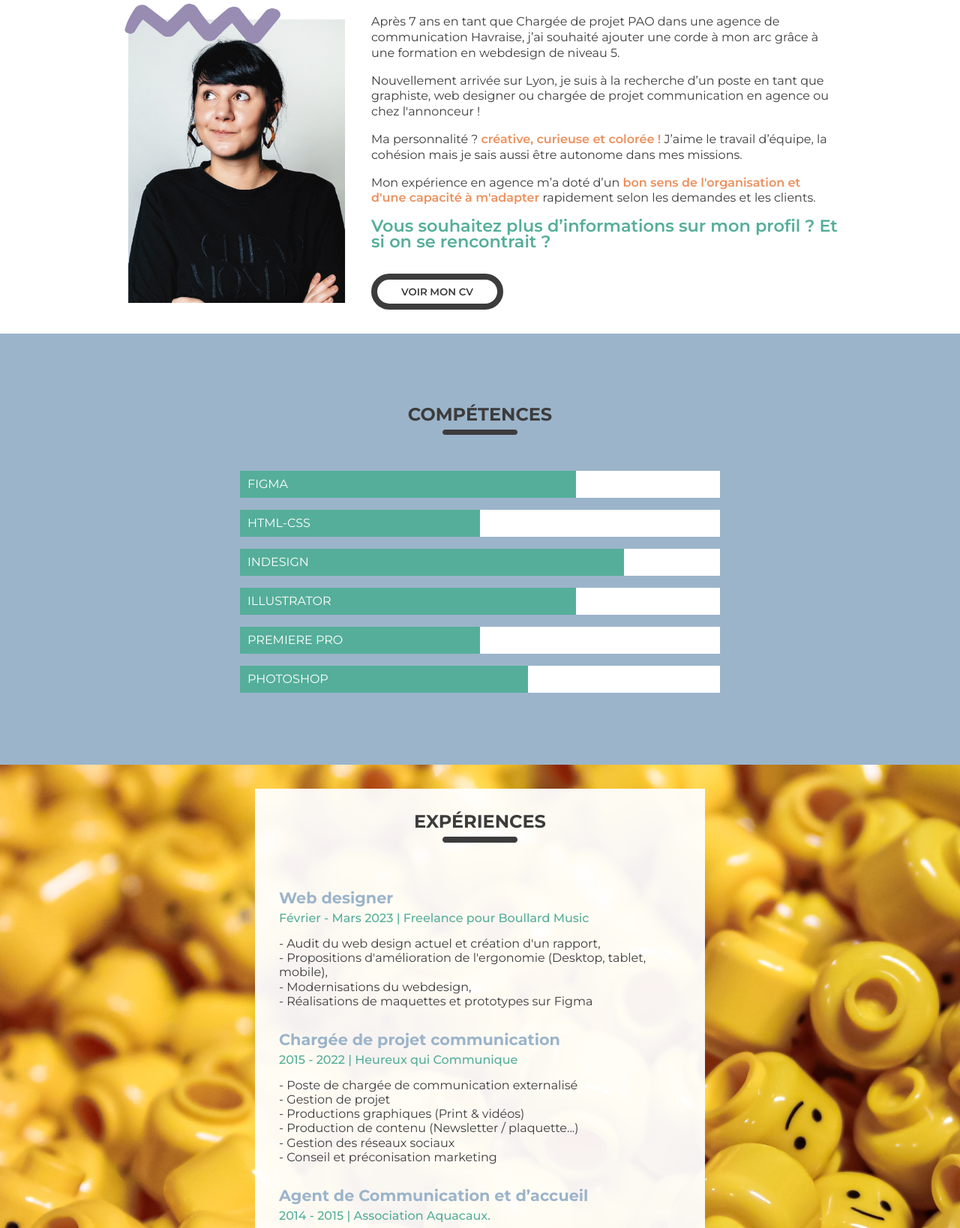
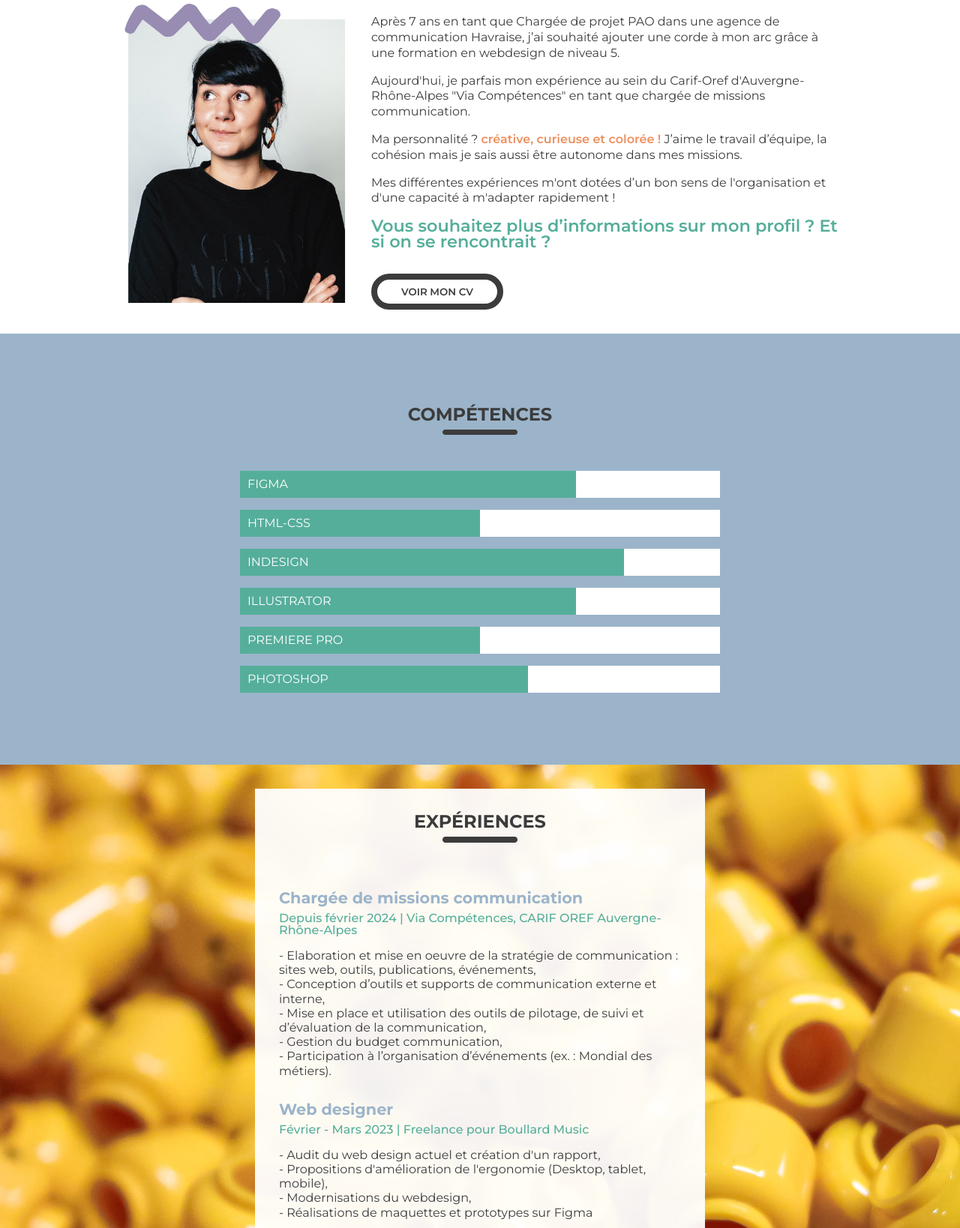
Before and after one commit to Holowgraphic/website, a plain HTML site: page aPropos.html in a window 1280 px wide. Shown: the part 298-1936 px from the top of the page at 75% size. Drawn offline with Linux system fonts and the light colour scheme.

Commit message:
feat: mise à jour des expériences

```diff
--- a/aPropos.html
+++ b/aPropos.html
@@ -57,17 +57,17 @@
                 souhaité ajouter une corde à mon arc grâce à une formation en webdesign de niveau 5.
 
 
-            <p> Nouvellement arrivée sur Lyon, je suis à la recherche d’un poste en
-                tant que graphiste, web designer ou chargée de projet communication en agence ou chez l'annonceur !</p>
+            <p> Aujourd'hui, je parfais mon expérience au sein du Carif-Oref d'Auvergne-Rhône-Alpes "Via Compétences" en
+                tant que chargée de missions communication. </p>
 
 
             <p> Ma personnalité ? <span> créative, curieuse et colorée !</span> J’aime le travail d’équipe, la
                 cohésion
                 mais je sais aussi être autonome dans mes missions.</p>
 
-            <p> Mon expérience en agence m’a doté d’un <span>bon sens de l'organisation et d'une capacité à
-                    m'adapter
-                </span>rapidement selon les demandes et les clients.</p>
+            <p>Mes différentes expériences m'ont dotées d’un bon sens de l'organisation et d'une capacité à m'adapter
+                rapidement !
+            </p>
 
             <p class="big"> Vous souhaitez plus d’informations sur mon profil ? Et si on se rencontrait ? </p>
 
@@ -122,7 +122,22 @@
                     <h1>expériences</h1>
                     <img src="./assets/img/line.png" alt="trait">
                 </div>
-
+                <div class="post">
+                    <p class="postBig">Chargée de missions communication
+                    </p>
+                    <p class="compagny"> Depuis février 2024 | Via Compétences, CARIF OREF Auvergne-Rhône-Alpes </p>
+                    <div class="missions">
+                        <ul>
+                            <li>- Elaboration et mise en oeuvre de la stratégie de communication : sites web, outils,
+                                publications, événements,</li>
+                            <li>- Conception d’outils et supports de communication externe et interne,</li>
+                            <li>- Mise en place et utilisation des outils de pilotage, de suivi et d’évaluation de la
+                                communication,</li>
+                            <li>- Gestion du budget communication,</li>
+                            <li>- Participation à l’organisation d’événements (ex. : Mondial des métiers).</li>
+                        </ul>
+                    </div>
+                </div>
                 <div class="post">
                     <p class="postBig">Web designer
                     </p>
```
